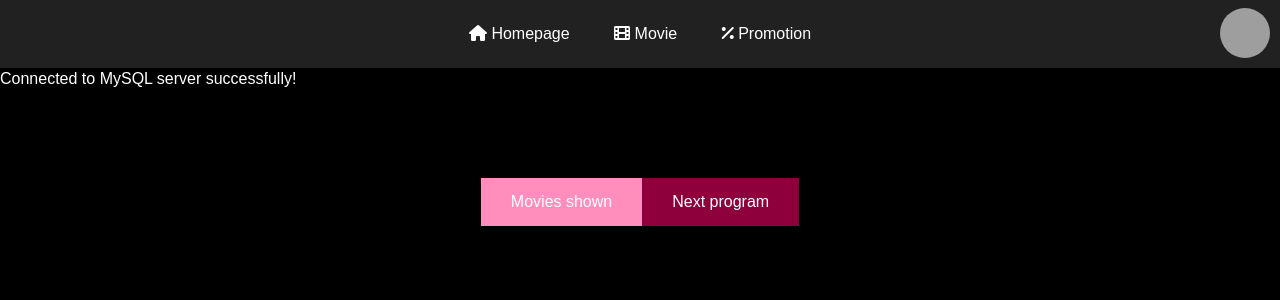
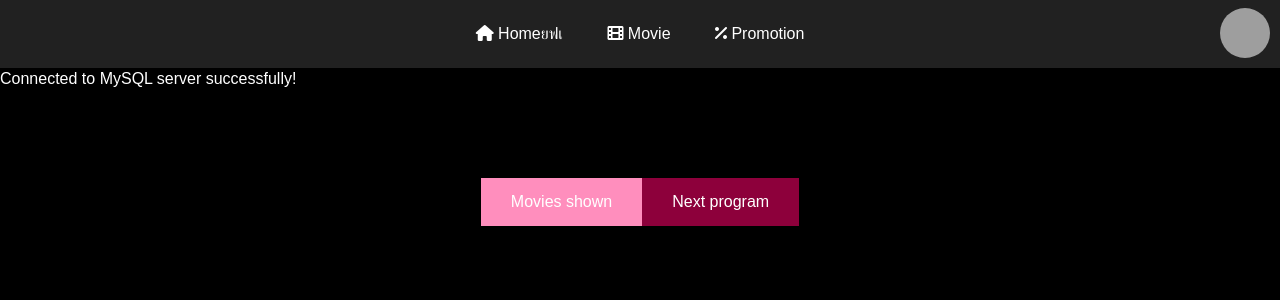
Before and after one commit to Nattha1/docker-php, a PHP site: page /php/src/index.php in a window 1280 px wide. Shown: the top 300 px of the page. Run offline with PHP 8.4, Linux system fonts and the light colour scheme; data that the repository does not hold is empty; grey boxes are pictures that could not be loaded.

Commit message:
2/8/67-real

```diff
--- a/docker-compose.yml
+++ b/docker-compose.yml
@@ -10,7 +10,7 @@ services:
     volumes:
       - ./php/src:/var/www/html
     ports:
-      - 8080:80
+      - 8089:80
   db:
     container_name: db
     image: mysql
--- a/php/src/homepage.php
+++ b/php/src/homepage.php
@@ -1,5 +1,5 @@
 <?php
-         $host = 'db';
+        $host = 'db';
          $user = 'MYSQL_USER';
          $pass = 'MYSQL_PASSWORD';
          $db = 'MYSQL_DATABASE';
--- a/php/src/index.php
+++ b/php/src/index.php
@@ -326,7 +326,7 @@
             <div class="menu-item" id="userPoint">Point : <?php echo $points; ?></div>
             <div class="menu-item" id="logOut">Log out</div>
         </div>
-        <a href="index.php" class="nav-link"><i class="fas fa-home"></i> Homepage</a>
+        <a href="index.php" class="nav-link"><i class="fas fa-home"></i> Homeยฟเ</a>
         <a href="homepage.php" class="nav-link"><i class="fas fa-film"></i> Movie</a>
         <a href="promotion.php" class="nav-link"><i class="fas fa-percent"></i> Promotion</a>
     </nav>
```
Also changed, not shown: .github/workflows/cd-test.yml (added), apps.yaml (line endings or trailing spaces), 1 other file.
